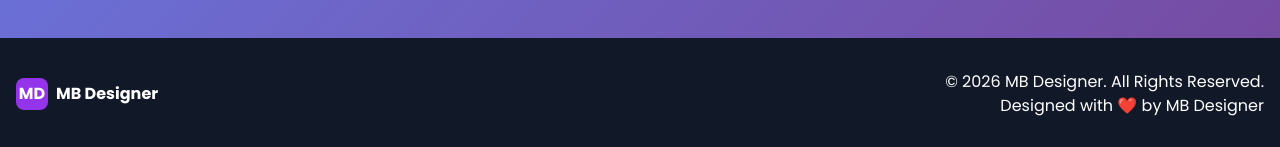
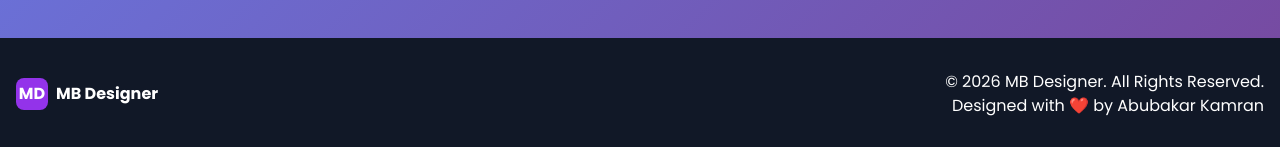
Before and after one commit to amazonabubakar0-maker/MD-DESIGNENER, a plain HTML site: page index.html in a window 1280 px wide. Shown: the part 4846-4993 px from the top of the page. Drawn offline with nearby package versions, Linux system fonts and the light colour scheme.

Commit message:
Update index.html

```diff
--- a/index.html
+++ b/index.html
@@ -444,7 +444,7 @@
                 </div>
                 <p class="text-center md:text-right">
                     © 2026 MB Designer. All Rights Reserved.<br>
-                    Designed with ❤️ by MB Designer
+                    Designed with ❤️ by Abubakar Kamran
                 </p>
             </div>
         </div>
```
